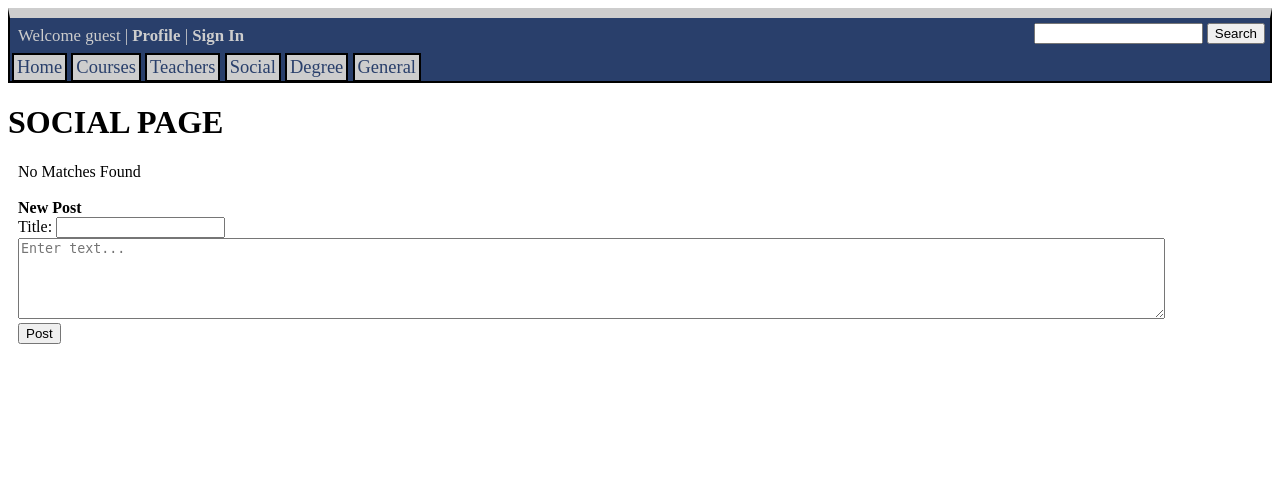
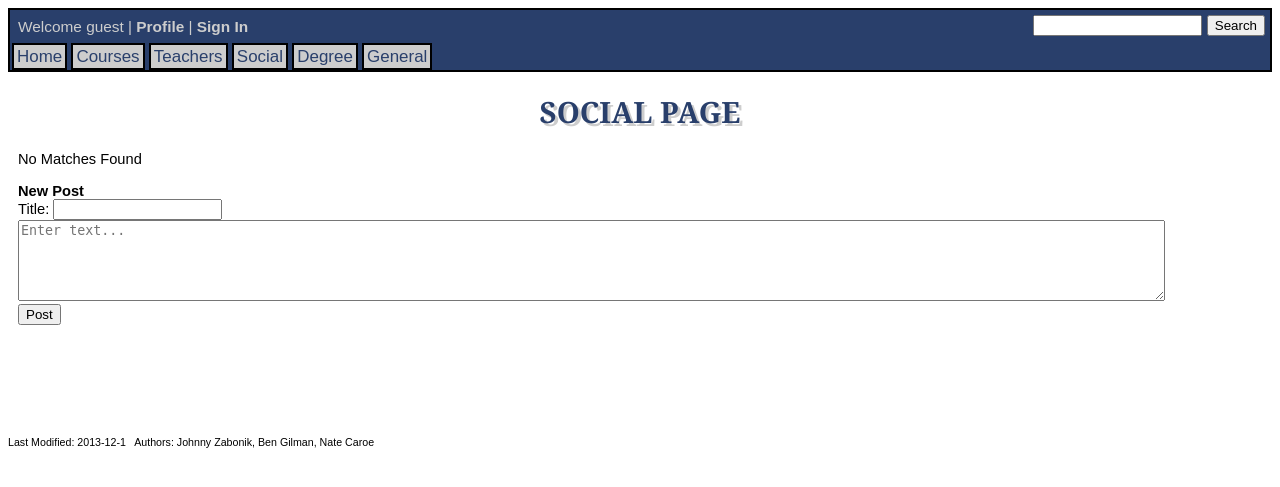
Before and after one commit to BenMGilman/csci445final, a PHP site: page /socialpage.php in a window 1280 px wide. Shown: the top 487 px of the page. Run offline with PHP 8.4, Linux system fonts and the light colour scheme; the visitor is signed in with stand-in values (Sample User, id 1); data that the repository does not hold is empty.

Commit message:
I'm ready to call it!!!

```diff
--- a/coursepage.php
+++ b/coursepage.php
@@ -37,4 +37,5 @@
 <h1>COURSE PAGE</h1>
 <?php include_once('recentactivity.php'); ?>
 </body>
+<?php include_once('footer.php'); ?>
 </html>
--- a/degreepage.php
+++ b/degreepage.php
@@ -37,4 +37,5 @@
 <h1>DEGREE PAGE</h1>
 <?php include_once('recentactivity.php'); ?>
 </body>
+<?php include_once('footer.php'); ?>
 </html>
--- a/differentuser.php
+++ b/differentuser.php
@@ -99,4 +99,5 @@
 	echo '</div>';
 ?>
 </body>
+<?php include_once('footer.php'); ?>
 </html>
--- /dev/null
+++ b/footer.php
@@ -0,0 +1,5 @@
+<?php
+	echo '	<footer>
+				<p>Last Modified: 2013-12-1 &nbsp Authors: Johnny Zabonik, Ben Gilman, Nate Caroe</p>
+			</footer>';
+?>
--- a/generalpage.php
+++ b/generalpage.php
@@ -37,4 +37,5 @@
 <h1>GENERAL PAGE</h1>
 <?php include_once('recentactivity.php'); ?>
 </body>
+<?php include_once('footer.php'); ?>
 </html>
--- a/homepage.php
+++ b/homepage.php
@@ -67,4 +67,5 @@
 <h1>HOME PAGE</h1>
 <?php include_once('homeposts.php'); ?>
 </body>
+<?php include_once('footer.php'); ?>
 </html>
--- a/index.php
+++ b/index.php
@@ -34,6 +34,8 @@
 	</table>
 </fieldset>
 </form>
+<br />
 <a href="forgotpassword.php">Forgot your password?</a>
 </body>
+<?php include_once('footer.php'); ?>
 </html>
--- a/register.php
+++ b/register.php
@@ -65,4 +65,5 @@
 </table>
 </form>
 </body>
+<?php include_once('footer.php'); ?>
 </html>
--- a/socialpage.php
+++ b/socialpage.php
@@ -37,4 +37,5 @@
 <h1>SOCIAL PAGE</h1>
 <?php include_once('recentactivity.php'); ?>
 </body>
+<?php include_once('footer.php'); ?>
 </html>
--- a/style.css
+++ b/style.css
@@ -1,3 +1,27 @@
+h1{
+	font-family: Georgia, "Times New Roman", serif;
+	color: rgb(41, 63, 107);
+	text-shadow: 3px 3px rgb(205, 205, 205);
+	text-align: center;
+}
+
+body{
+	font-family: Arial, Calibri, sans-serif;
+	font-size: 11pt;
+	margin-bottom: 30px;
+}
+
+footer{
+	padding-top: 100px;
+	font-size: 8pt;
+}
+
+textarea{
+	/*Currently unimplemented. Is it possible for it to
+		only grow vertically?
+	resize: none;*/
+}
+
 #activity {
 	margin-left: 10px;
 	width: 95%;
@@ -7,8 +31,6 @@
 		padding: 3px;
 	}
 	#activity #keyword{
-		background: rgb(41, 63, 107);
-		color: rgb(205, 205, 205);
 		font-weight: bold;
 	}
 	#activity div{
@@ -30,48 +52,26 @@
 		padding: 3px;
 	}
 	#recent #key{
-		background: rgb(41, 63, 107);
-		color: rgb(205, 205, 205);
 		font-weight: bold;
 	}
 	#recent div{
 		margin-left: 40px;
 	}
 
-#diffposts {
+#diffposts, #userposts {
 	margin-left: 10px;
 	width: 95%;
 	border-spacing: 10px;
 }
-	#diffposts td{
+	#diffposts td, #userposts td{
 		padding: 3px;
 	}
-	#diffposts #key{
-		background: rgb(41, 63, 107);
-		color: rgb(205, 205, 205);
+	#diffposts #key, #userposts #key{
 		font-weight: bold;
 	}
 
 #diffuserinfo td{
 	padding: 4px;
-}
-
-#activity .posting, #recent .posting, #diffposts .posting{
-	border: 1px solid black;
-	border-radius: 20px;
-	padding: 4px;
-	margin-left: 0px;
-	margin-bottom: 15px;
-	background: rgb(205, 205, 205);
-	box-shadow: 4px 5px 5px;
-}
-
-#left, #pagenav{
-	margin: 3px;
-}
-
-#pagenav li, #header{
-	border: 2px solid black;
 }
 
 #left{
@@ -80,7 +80,6 @@
 }
 	#left a {
 		text-decoration: none;
-		color: rgb(205, 205, 205);
 		font-weight: bold;
 	}
 
@@ -113,11 +112,9 @@
 	}
 
 #header{
-	background: rgb(41, 63, 107);
 	border-top: 10px solid rgb(205, 205, 205);
 	padding: 5px;
 	padding-bottom: 0px;
-	color: rgb(205, 205, 205);
 	font-size: 1.05em;
 }
 	#header br{
@@ -126,3 +123,30 @@
 	#header #pagenav{
 		padding-top: 5px;
 	}
+
+/*Shared formatting elements*/
+#header, #left a, #activity #keyword, #recent #key, #diffposts #key{
+	color: rgb(205, 205, 205);
+}
+
+#activity #keyword, #recent #key, #diffposts #key, #header{
+	background: rgb(41, 63, 107);
+}
+
+#activity .posting, #recent .posting, #diffposts .posting, #userposts .posting{
+	border: 1px solid black;
+	border-radius: 20px;
+	padding: 4px;
+	margin-left: 0px;
+	margin-bottom: 15px;
+	background: rgb(205, 205, 205);
+	box-shadow: 4px 5px 5px;
+}
+
+#left, #pagenav{
+	margin: 3px;
+}
+
+#pagenav li, #header{
+	border: 2px solid black;
+}
--- a/teacherpage.php
+++ b/teacherpage.php
@@ -37,4 +37,5 @@
 <h1>TEACHER PAGE</h1>
 <?php include_once('recentactivity.php'); ?>
 </body>
+<?php include_once('footer.php'); ?>
 </html>
```
Also changed, not shown: forgotpassword.php (+6 -2 lines), userpage.php (+7 -6 lines).
